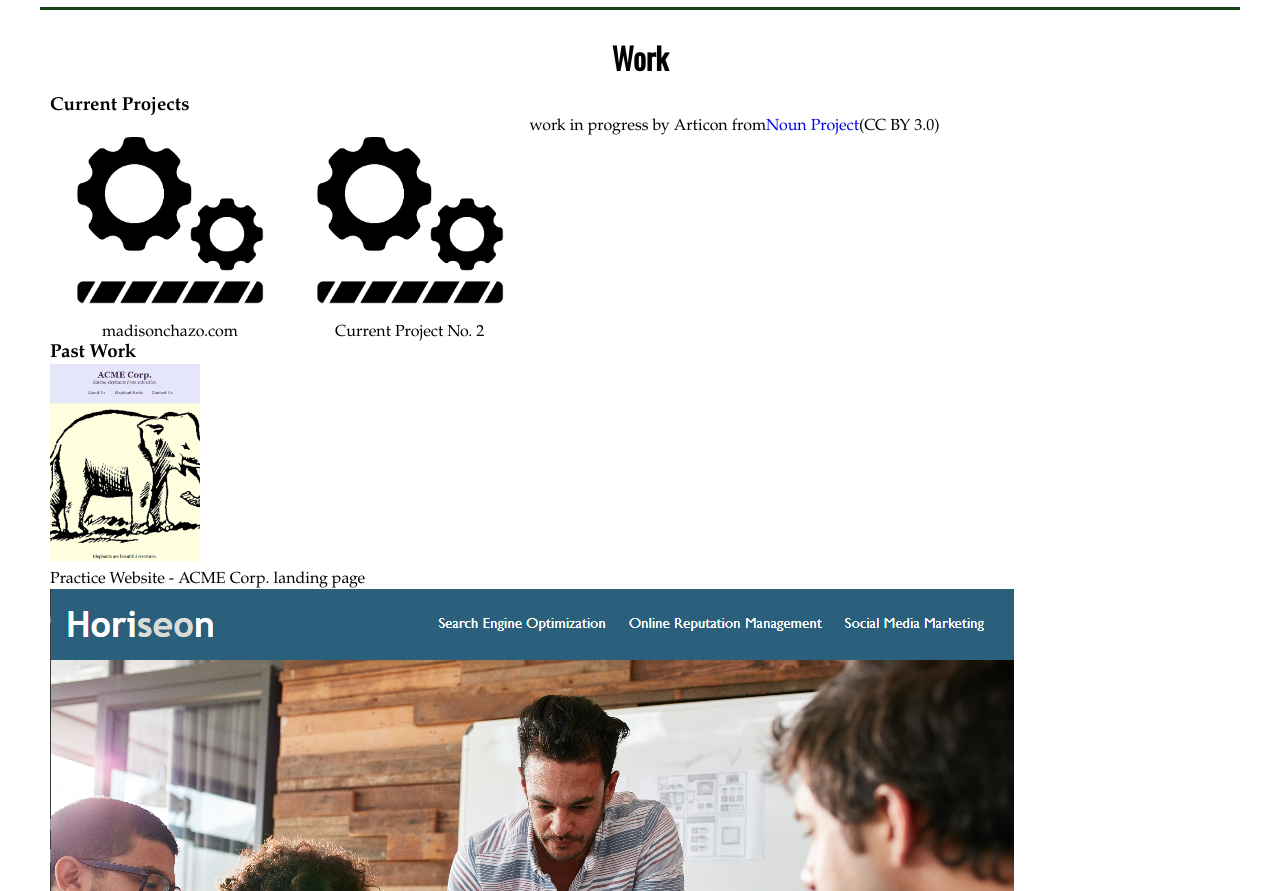
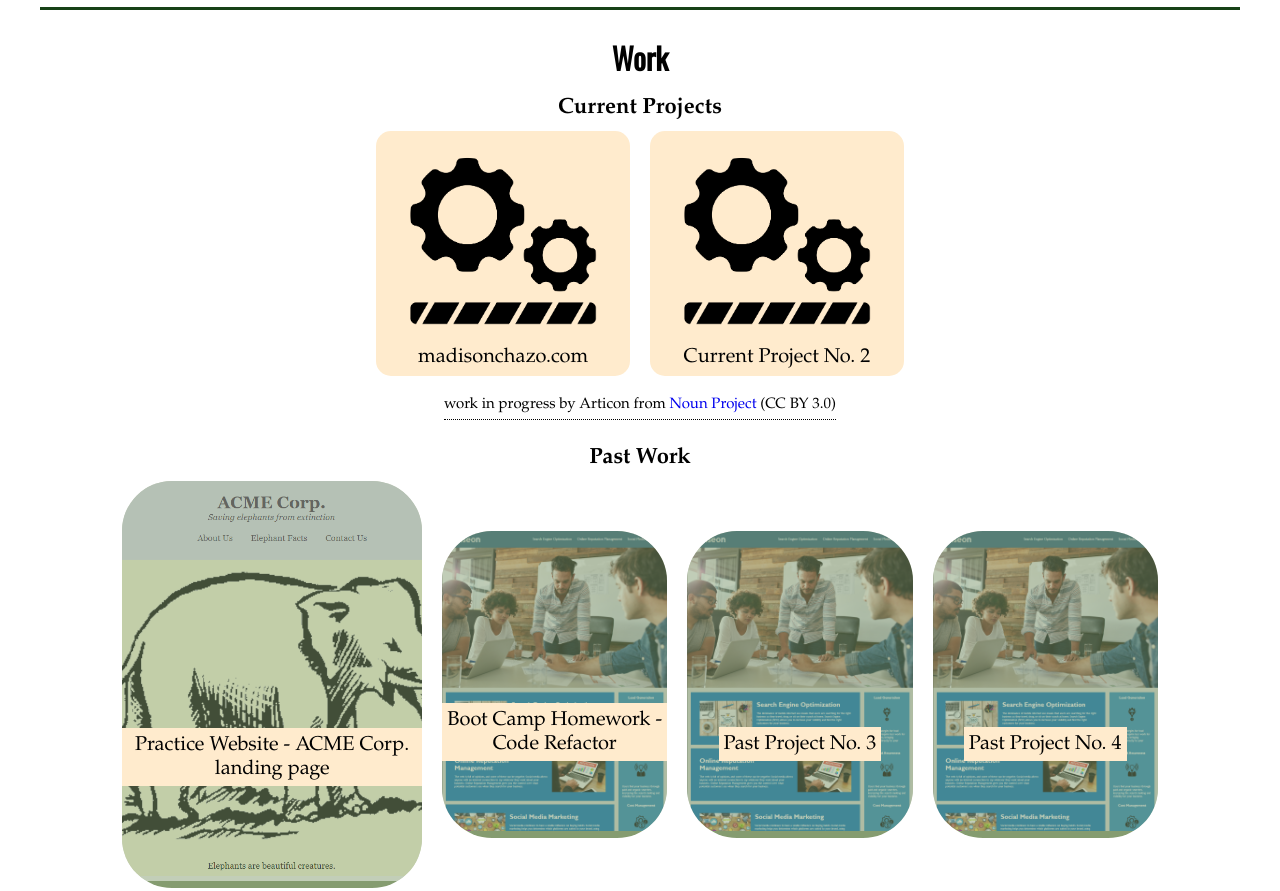
Before and after one commit to MadChazo/HW2-portfolio, a plain HTML site: page index.html in a window 1280 px wide. Shown: the part 486-1377 px from the top of the page. Drawn offline with nearby package versions, Linux system fonts and the light colour scheme; a web font is replaced by a local one.

Commit message:
Add image formatting for work

```diff
--- a/assets/css/style.css
+++ b/assets/css/style.css
@@ -38,6 +38,7 @@ h1 {
 }
 
 /* Nav bar formatting */
+
 nav ul {
   display: flex;
   position: fixed;
@@ -45,6 +46,7 @@ nav ul {
   list-style: none;
   background-color: var(--hgreen);
   padding: 0 20px 0 100%;
+  z-index: 1;
 }
 
 nav li {
@@ -87,18 +89,86 @@ section {
 }
 
 /* Work section formatting */
+h3 {
+  text-align: center;
+  font-size: 22px;
+}
+
+#work {
+  font-size: 20px;
+}
+
 #current {
   display: flex;
   text-align: center;
+  justify-content: center;
+  flex-wrap: wrap;
+  margin: 0 0 25px 0;
 }
+
+#current figure {
+  margin: 10px;
+  background-color: blanchedalmond;
+  border-radius: 15px;
+  padding: 7px;
+}
+
 #current img {
   height: 200px;
 }
 
-#past figure:first-of-type img {
-  height: 200px;
+.break {
+  width: 100%;
+  height: 10px;
 }
 
+#current p {
+  border-bottom: dotted 1px;
+  padding: 0 0 5px 0;
+  font-size: 15px;
+}
+
+#past {
+  display: flex;
+  flex-wrap: wrap;
+  align-items: center;
+  justify-content: center;
+}
+
+#past figure:first-of-type img {
+  height: 400px;
+}
+#past figure:first-of-type img:hover {
+  opacity: 1;
+}
+
+#past img {
+  height: 300px;
+  z-index: -1;
+  opacity: 0.5;
+}
+
+#past img:hover {
+  opacity: 1;
+}
+
+#past figure {
+  position: relative;
+  display: flex;
+  justify-content: center;
+  text-align: center;
+  margin: 10px;
+  background-color: var(--hgreen);
+  border-radius: 50px;
+  overflow: hidden;
+}
+
+#past figcaption {
+  position: absolute;
+  bottom: 25%;
+  padding: 5px;
+  background-color: blanchedalmond;
+}
 /* Contact section formatting */
 #contact ul {
   display: flex;
--- a/index.html
+++ b/index.html
@@ -78,6 +78,8 @@
             /></a>
             <figcaption>Current Project No. 2</figcaption>
           </figure>
+          <div class="break"></div>
+          <p>
             work in progress by Articon from
             <a
               href="https://thenounproject.com/browse/icons/term/work-in-progress/"
@@ -86,6 +88,7 @@
               >Noun Project</a
             >
             (CC BY 3.0)
+          </p>
         </div>
         <h3>Past Work</h3>
         <div id="past">
```
Lines whose indentation alone changed are shown as unchanged.
